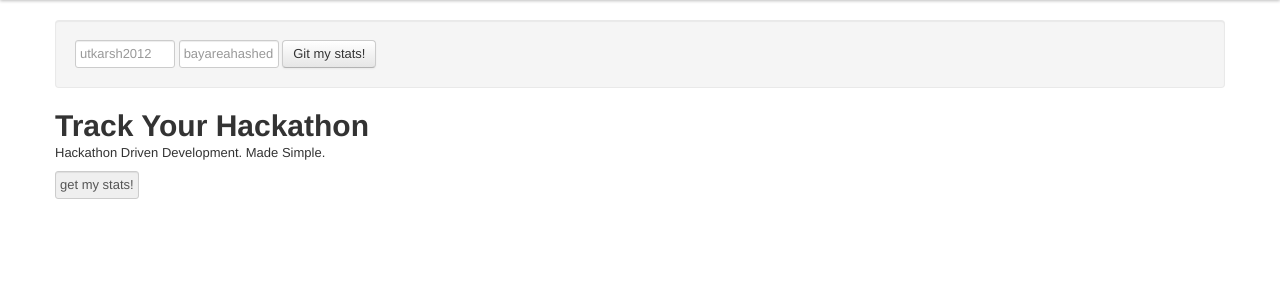
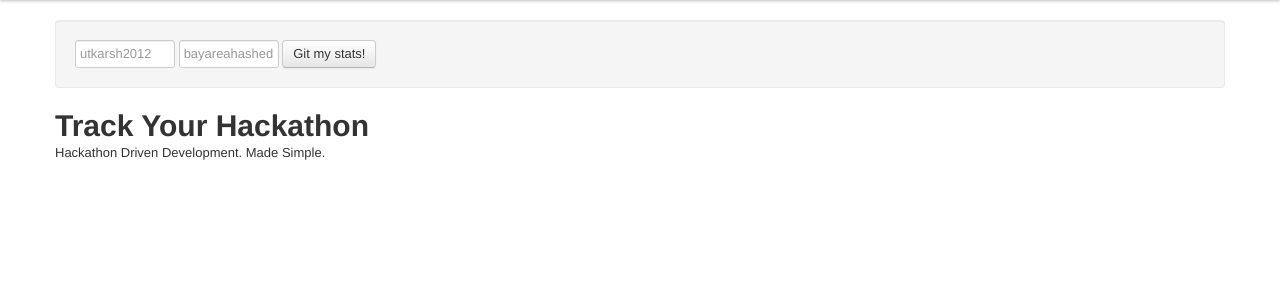
Before and after one commit to utsengar/track-a-hack, a Flask app: page / in a window 1280 px wide. Shown: the part 40-340 px from the top of the page. Run offline with Flask 2, Linux system fonts and the light colour scheme; some libraries are stand-ins or nearby versions.

Commit message:
added homepage

```diff
--- a/static/js/logic.js
+++ b/static/js/logic.js
@@ -5,7 +5,6 @@ function constructHTML(data){
 
 
 function setGeneralInfo(data){
-    //Construct JSON
     general_data = {
         projectname: data.projectname,
         total_authors: data.total_authors,
--- a/templates/index.html
+++ b/templates/index.html
@@ -68,7 +68,6 @@
         <div id="ajax-panel">
             <h1>Track Your Hackathon</h1>
             <p>Hackathon Driven Development. Made Simple.<br></p>
-            <input id="load-stats" type="button" value="get my stats!">
         </div>
       <div id="general"> </div>
       <div id="activity"> </div>
```
